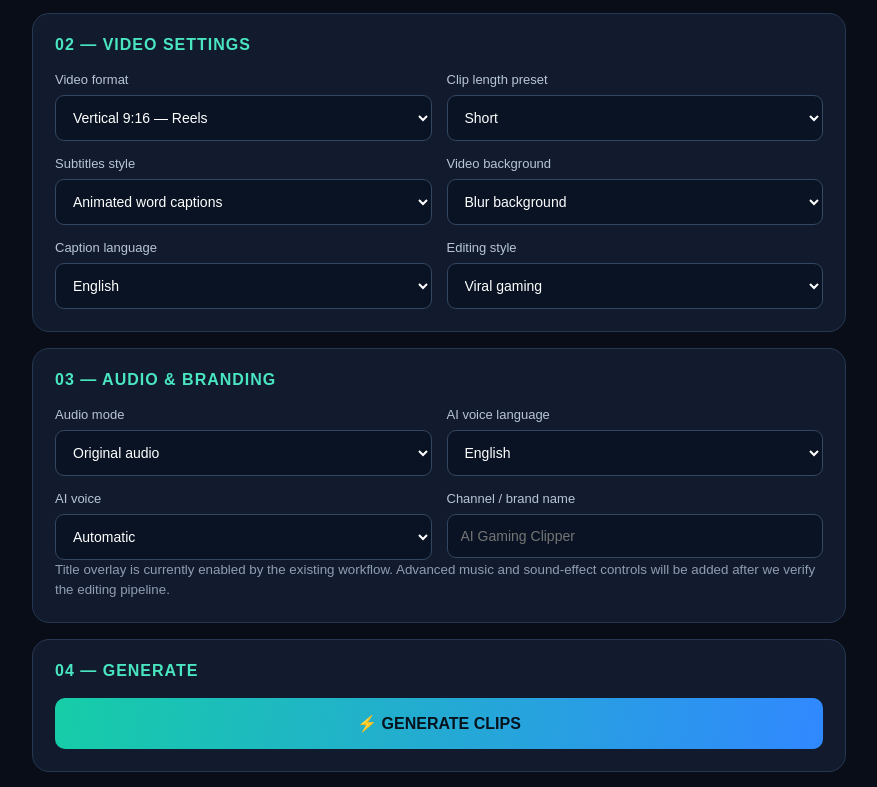
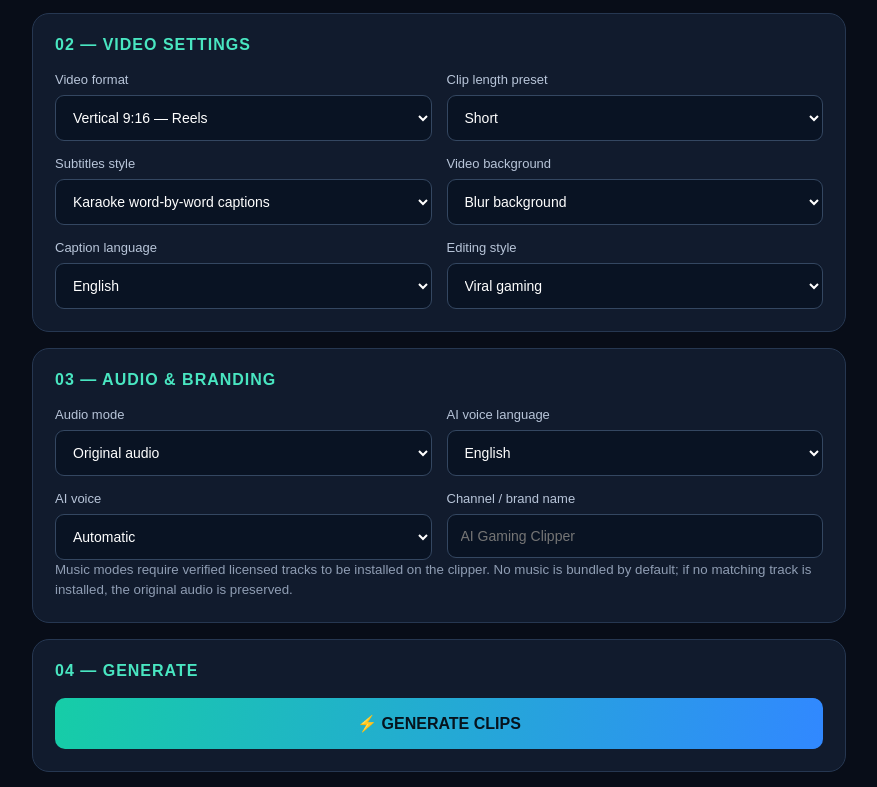
Before and after one commit to chnumair4888-ux/clipper, a plain HTML site: page index.html in a window 1280 px wide. Shown: the part 466-1253 px from the top of the page, without its empty margins (201-1078 px from the left). Drawn offline with Linux system fonts and the light colour scheme.

Commit message:
Expose karaoke captions and music modes in dashboard

```diff
--- a/index.html
+++ b/index.html
@@ -79,7 +79,7 @@ button:disabled{opacity:.55;cursor:wait}
 <div class="field">
 <label for="captions">Subtitles style</label>
 <select id="captions" name="captions">
-<option value="words">Animated word captions</option>
+<option value="words">Karaoke word-by-word captions</option>
 <option value="lines">Full subtitle lines</option>
 <option value="none">No captions</option>
 </select>
@@ -121,6 +121,8 @@ button:disabled{opacity:.55;cursor:wait}
 <option value="original">Original audio</option>
 <option value="auto">Automatic audio</option>
 <option value="commentary">AI commentary</option>
+<option value="music">Music only</option>
+<option value="original+music">Original audio + background music</option>
 </select>
 </div>
 <div class="field">
@@ -144,7 +146,7 @@ button:disabled{opacity:.55;cursor:wait}
 <input id="brand" name="brand" placeholder="AI Gaming Clipper">
 </div>
 </div>
-<small>Title overlay is currently enabled by the existing workflow. Advanced music and sound-effect controls will be added after we verify the editing pipeline.</small>
+<small>Music modes require verified licensed tracks to be installed on the clipper. No music is bundled by default; if no matching track is installed, the original audio is preserved.</small>
 </section>
 
 <section class="panel">
```
